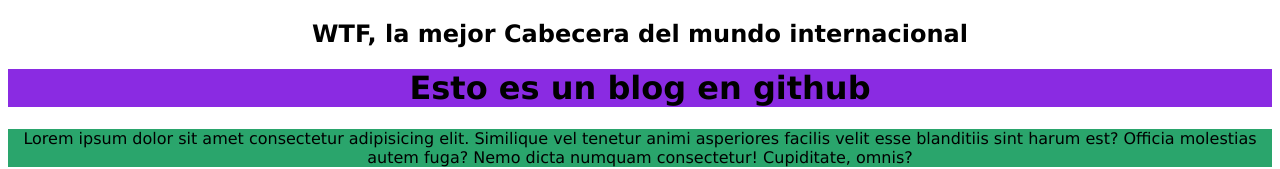
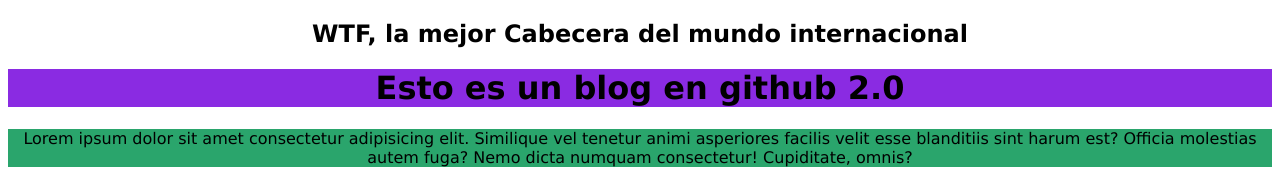
Before and after one commit to Alejandro761/blogWTF, a plain HTML site: page index.html in a window 1280 px wide. Shown: the top 169 px of the page. Drawn offline with Linux system fonts and the light colour scheme.

Commit message:
Una nueva version del blog

```diff
--- a/index.html
+++ b/index.html
@@ -8,8 +8,8 @@
     <link rel="stylesheet" href="css/estilos.css" />
 </head>
 <body>
-    <h2 id="cabecera">WTF, la mejor Cabecera del mundo internacional    </h2>
-    <h1>Esto es un blog en github</h1>
+    <h2 id="cabecera">WTF, la mejor Cabecera del mundo internacional</h2>
+    <h1>Esto es un blog en github 2.0</h1>
     <p>Lorem ipsum dolor sit amet consectetur adipisicing elit. Similique vel tenetur animi asperiores facilis velit esse blanditiis sint harum est? Officia molestias autem fuga? Nemo dicta numquam consectetur! Cupiditate, omnis?</p>
     <p>Lorem ipsum, dolor sit amet consectetur adipisicing elit. Provident delectus tempora aliquid libero eum quae. Dolore, error ducimus vero reiciendis facere, iusto cupiditate officia aperiam quas maiores illo libero eum.
     Hic totam officia omnis eos nemo unde aspernatur facere explicabo excepturi, optio quo laborum esse. Nulla error eligendi vero dicta. Reiciendis iste consectetur eos tempore odio nesciunt sapiente harum ex.</p>
```
